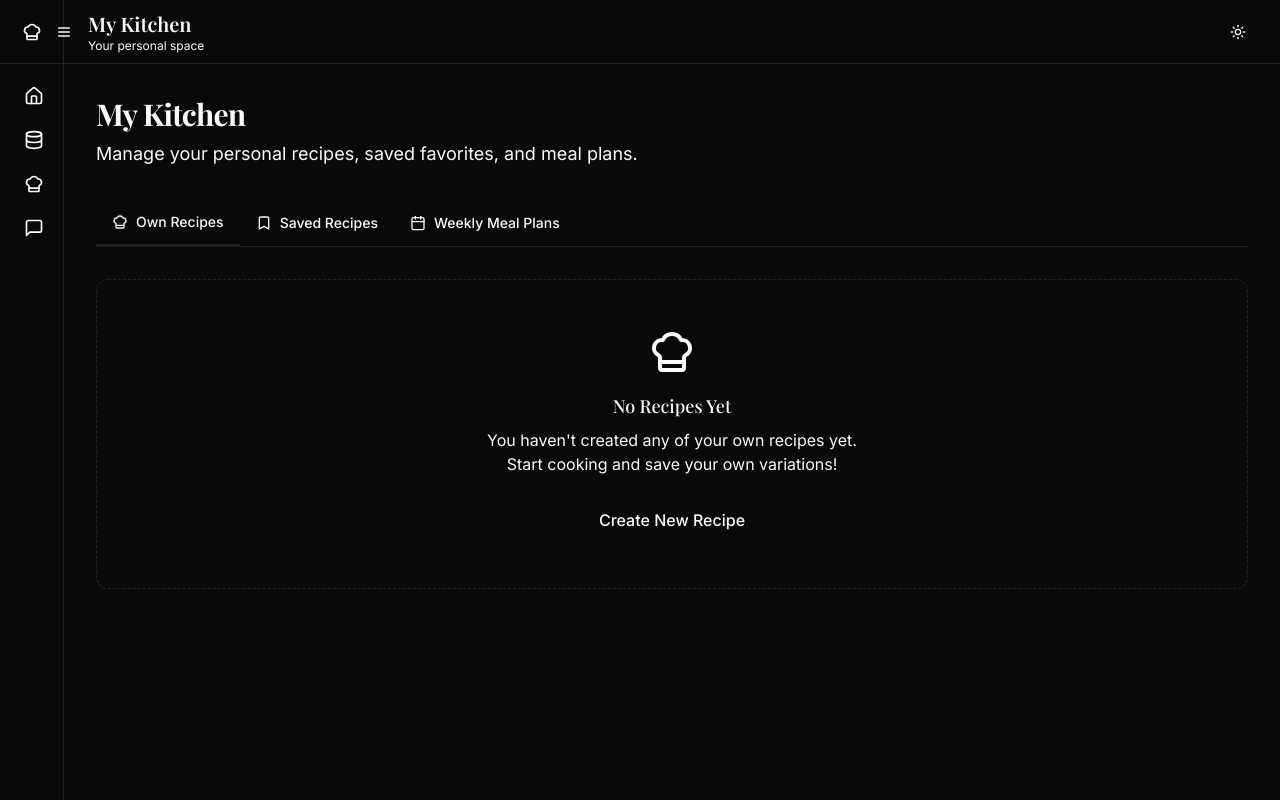
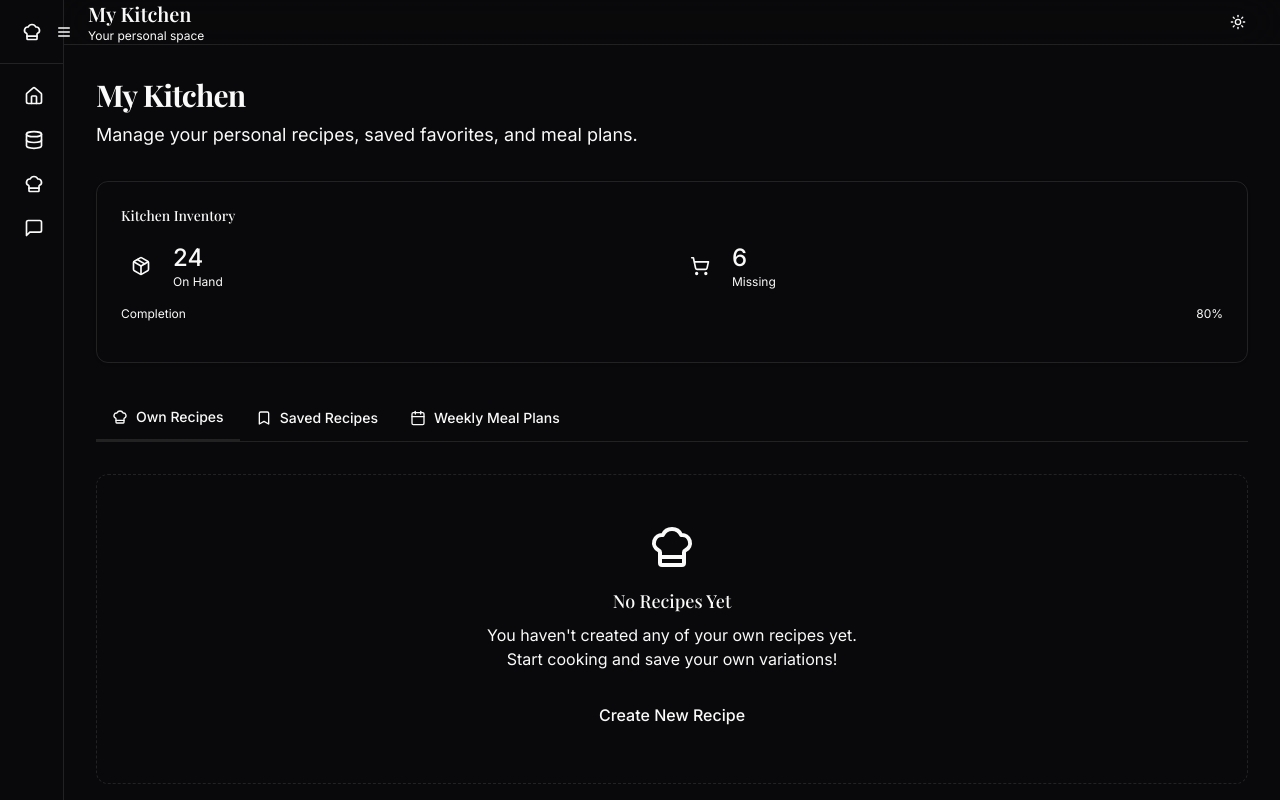
Before and after one commit to w-kibor/Claudia, a React (Vite) app in the folder frontend/: page /my-kitchen in a window 1280 px wide. Built offline with nearby package versions, Linux system fonts and the light colour scheme.

Commit message:
frontend update

```diff
--- a/frontend/src/app/pages/MyKitchen.tsx
+++ b/frontend/src/app/pages/MyKitchen.tsx
@@ -1,5 +1,6 @@
 import * as Tabs from '@radix-ui/react-tabs';
 import { ChefHat, Bookmark, Calendar } from 'lucide-react';
+import { KitchenStats } from '../components/KitchenStats';
 
 export default function MyKitchen() {
   return (
@@ -7,6 +8,10 @@ export default function MyKitchen() {
       <div className='mb-8'>
         <h1 className='text-3xl font-bold tracking-tight mb-2'>My Kitchen</h1>
         <p className='text-muted-foreground text-lg'>Manage your personal recipes, saved favorites, and meal plans.</p>
+      </div>
+
+      <div className='mb-8'>
+        <KitchenStats />
       </div>
 
       <Tabs.Root defaultValue='own-recipes' className='flex flex-col w-full'>
--- a/frontend/src/app/pages/RecipeCollection.tsx
+++ b/frontend/src/app/pages/RecipeCollection.tsx
@@ -2,7 +2,6 @@ import { useState, useEffect } from 'react';
 import Masonry from 'react-responsive-masonry';
 import { RecipeCard, Recipe } from '../components/RecipeCard';
 import { RecipeDrawer } from '../components/RecipeDrawer';
-import { KitchenStats } from '../components/KitchenStats';
 import { FloatingActionButton } from '../components/FloatingActionButton';
 import { X } from 'lucide-react';
 import recipeAPI from '../services/api';
@@ -60,11 +59,6 @@ export default function RecipeCollection() {
       <div className='mb-6'>
         <h2 className='text-xl md:text-2xl font-semibold mb-2'>Dataset Recipes</h2>
         <p className='text-sm text-muted-foreground mb-4'>Browse the complete collection of recipes</p>
-      </div>
-
-      {/* Kitchen Stats */}
-      <div className='mb-6'>
-        <KitchenStats />
       </div>
 
       {/* Loading State */}
```
